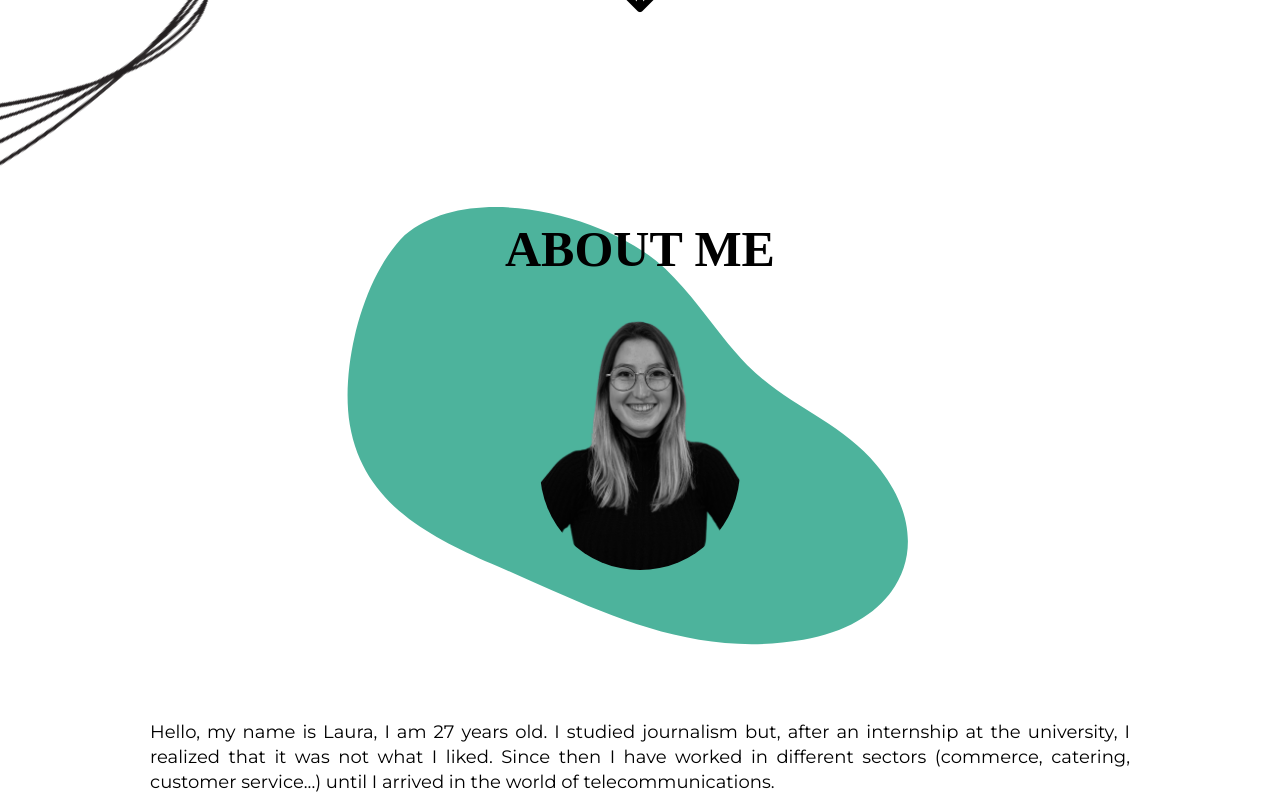
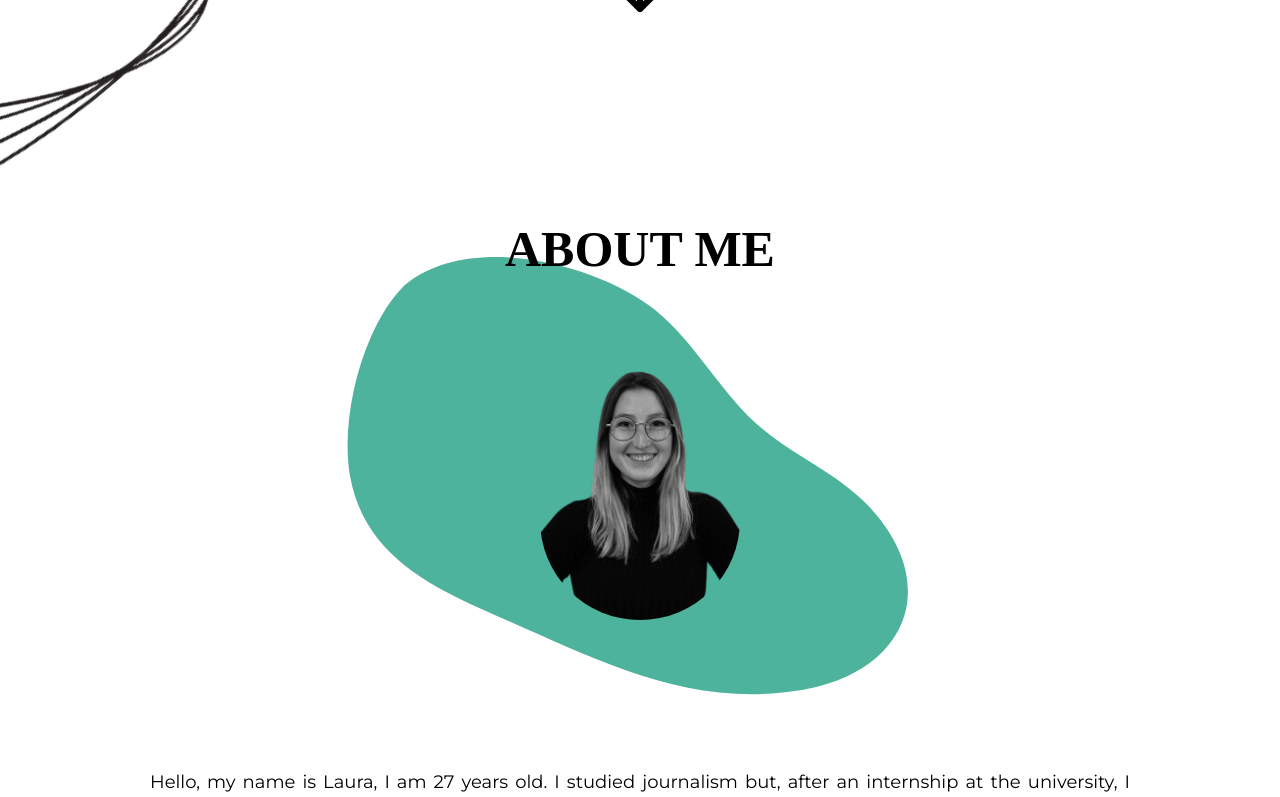
Before and after one commit to laurapascual/Portfolio-Laura-Pascual, a React (Create React App) app: page / in a window 1280 px wide. Shown: the part 680-1477 px from the top of the page. Built offline with nearby package versions, Linux system fonts and the light colour scheme; a web font is replaced by a local one.

Commit message:
Fix route and scss

```diff
--- a/src/components/Menu.js
+++ b/src/components/Menu.js
@@ -6,7 +6,7 @@ const Menu = ({isMenuShown}) => {
             transition: "all .3s",
             visibility: !isMenuShown ? "hidden" : "visible"
         }}>
-            <a href="/" className="menu__name">LAURA PASCUAL</a>
+            <a href="#/" className="menu__name">LAURA PASCUAL</a>
             <nav>
                 <ul className="menu__list">
                     <a href="#aboutMe" className='menu__link'><li>ABOUT ME </li></a>|
--- a/src/styles/layouts/AboutMe.scss
+++ b/src/styles/layouts/AboutMe.scss
@@ -5,7 +5,7 @@
         text-align: center;
         font-size: 30px;
         font-family: $font_title;
-        padding-top: 40px;
+        padding-top: 80px;
         top: 0;
         left: 0;
         right: 0;
@@ -19,9 +19,12 @@
 
     &__container {
         position: relative;
-        height: 600px;
+        height: 300px;
         width: 100%;
-        margin: 0 auto;
+        margin: 50px auto 0 auto;
+        @media (min-width: $breakpoint-tablet) {
+                height: 600px;
+            }
     }
 
     &__shape {
@@ -36,10 +39,6 @@
         margin: auto;
 
         @media (min-width: $breakpoint-tablet) {
-            height: 600px;
-            width: 600px;
-        }
-        @media (min-width: $breakpoint-screen) {
             height: 600px;
             width: 600px;
         }
--- a/src/styles/layouts/Project.scss
+++ b/src/styles/layouts/Project.scss
@@ -65,6 +65,9 @@
         @media (min-width: $breakpoint-tablet) {
             width: 300px;
         }
+        @media (min-width: $breakpoint-screen) {
+            width: 500px;
+        }
 
 }
 
@@ -86,6 +89,10 @@
     transform: translateY(25%);
     transition: all .3s ease;
     opacity: 0;
+    @media (min-width: $breakpoint-screen) {
+            width: 250px;
+            height: 280px;
+        }
 }
 
 .project__article:before {
```
Also changed, not shown: public/favicon.png (deleted).
